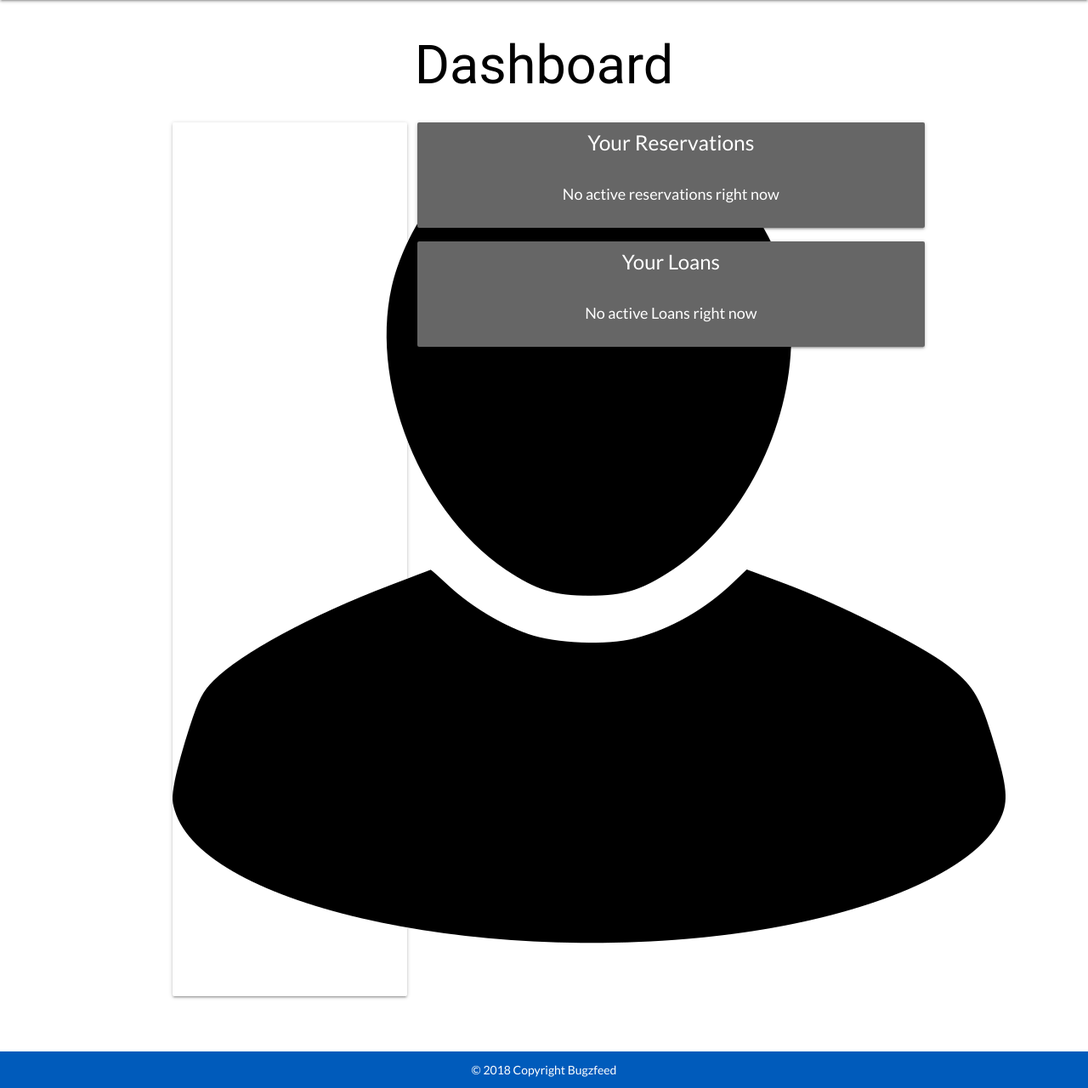
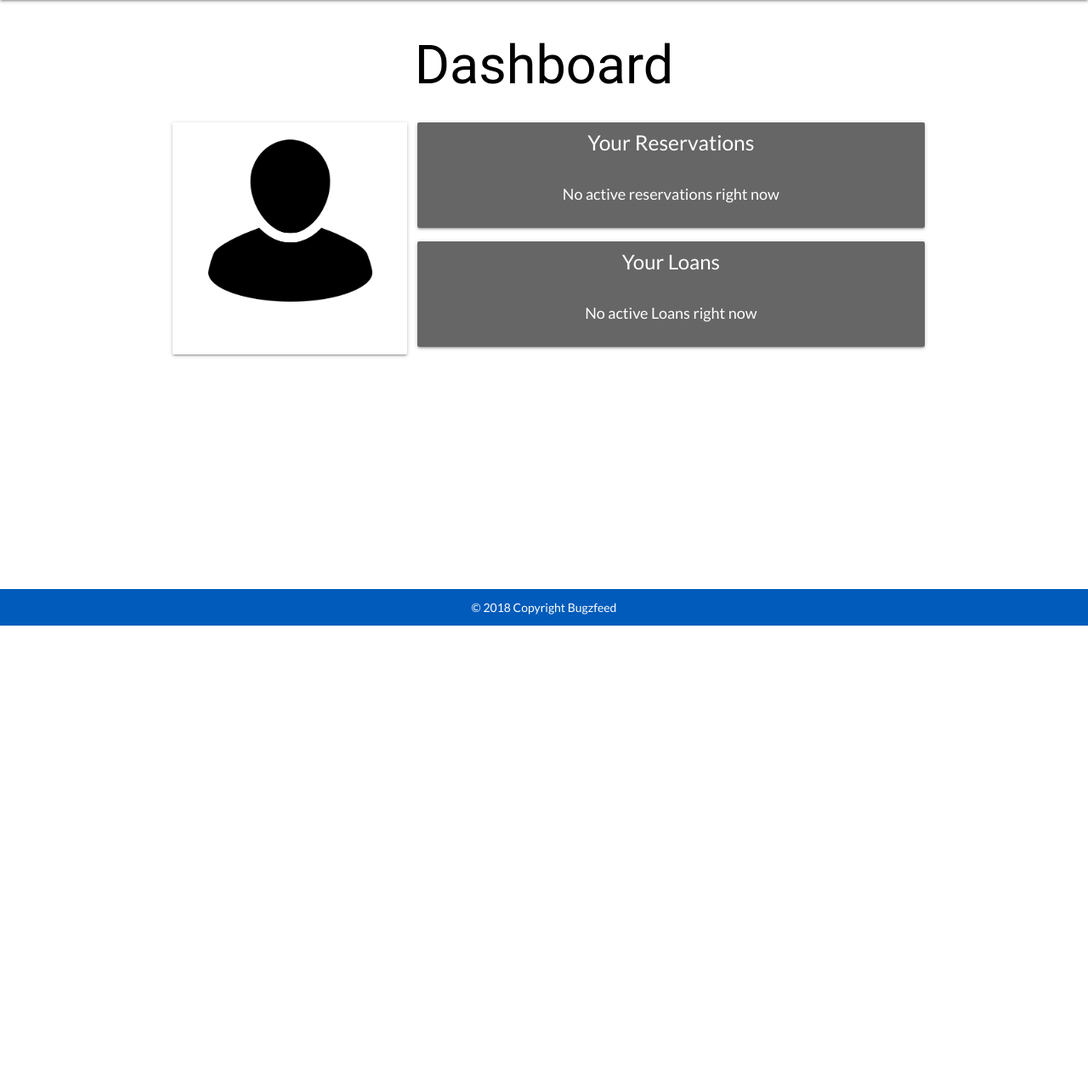
Before and after one commit to anandimous/DAM, a Django app: template dam/dashboard/templates/dashboard/dashboard.html in a window 1280 px wide. Shown: the part 64-1344 px from the top of the page at 85% size. After the commit the page ends 800 px from the top, so only its background shows below. Run offline with Django 3.2, Linux system fonts and the light colour scheme; the template is opened without the code that fills it, so the values that code supplies are empty; parts of the project's set-up code (start-up, migrations or seed data) failed here and were passed over; some libraries are stand-ins or nearby versions.

Commit message:
added styling to profile image

```diff
--- a/dam/dashboard/templates/dashboard/dashboard.html
+++ b/dam/dashboard/templates/dashboard/dashboard.html
@@ -21,7 +21,10 @@
         #clients{
             background-color: var(--pgrey);
         }
-
+        img {
+          max-width: 70%;
+          max-height: 70%;
+        }
         @media only screen and (max-width: 600px) {
             .profile {
                 width: 220px;
@@ -39,7 +42,7 @@
     <div class = "row">
         <div class="col l4 m6 s12">
             <div class="card" style="text-align: center;">
-                <img src="{% static 'img/profile.png' %}" alt="Profile" class="responsive">
+                <img src="{% static 'img/profile.png' %}" alt="Profile" style="padding-top: 20px">
                 <div class="card-content">
                     <span class="card-title">{{ user.get_full_name }}</span>
                 </div>
```
